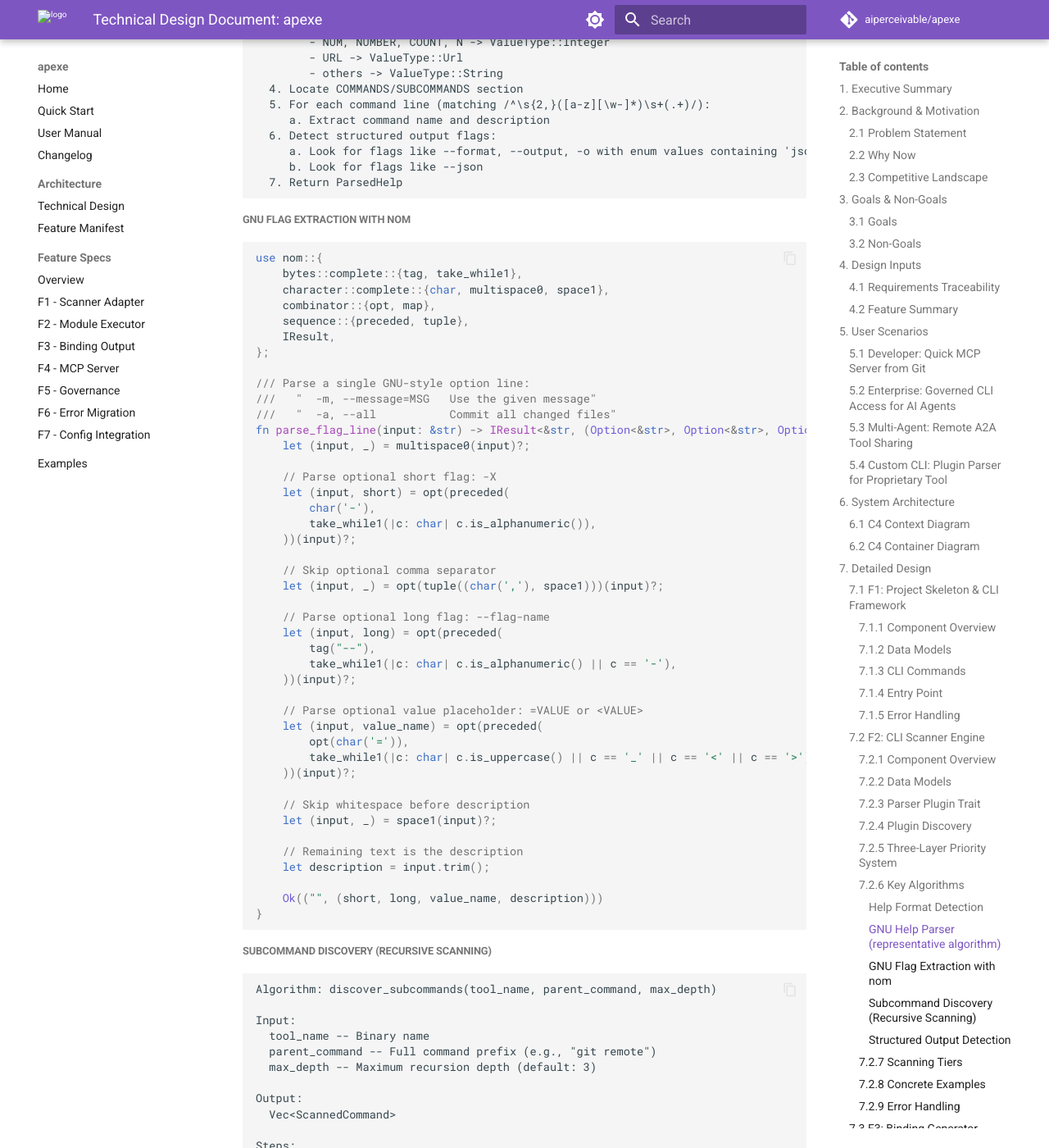
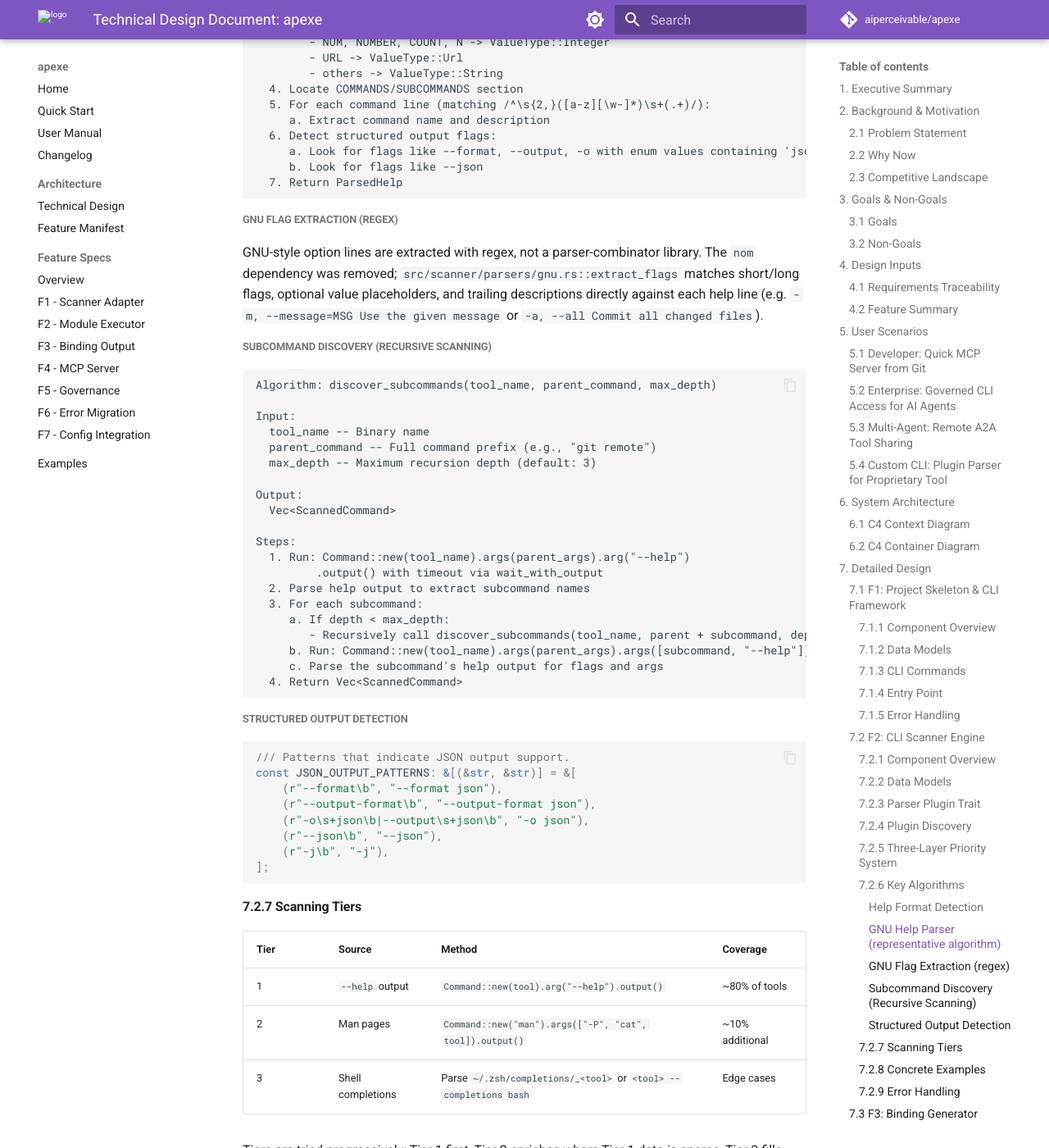
Before and after one commit to aiperceivable/apexe, an MkDocs documentation site: the page built from docs/tech-design.md, in a window 1280 px wide and 1400 px high, scrolled down 18254 px. Shown: the whole window at 82% size. Built offline with MkDocs 1.6.1 and Material for MkDocs 9.7.7, drawn with Linux system fonts in a browser that asks for light colours; comment, search, counter and statistics services are not loaded; some of the changed text lies outside the part shown.

Commit message:
docs: sync CHANGELOG/README/manual/specs with the 0.3.0 implementation
Bring the docs in line with the shipped code after the two review rounds +
release hardening:
- CHANGELOG [0.3.0]: fold in the review fixes + release hardening — new Added
  (audit trail wired, MCP/A2A integration tests), Security (env scrubbing, ACL
  fail-closed, 0o600 audit log), and Fixed (log_level, scan/list error surfacing,
  adapter examples/dedup, scanner robustness, audited failures); correct the
  now-stale 'ACL::new ... None' and SandboxManager lines; note nom + a2a
  --enable-approval removal.
- README/user-manual: remove the non-existent 'apexe a2a --enable-approval';
  document always-on subprocess isolation (env scrubbing, no-shell, output cap,
  timeout) instead of a --sandbox toggle; drop the JWT-auth claim (localhost
  default + library auth); accurate governance/security capability bullets.
- FEATURE_MANIFEST: refresh from the stale v0.1.0 snapshot to 0.3.0 (versions,
  test count/LOC, A2A, tokio::process, no Sandbox/JWT).
- tech-design / v2-f2 / v2-f3 / apcore-integration: drop SandboxManager and the
  nom-based GNU parser; align auth to the library API; add an as-built banner to
  the pre-implementation apcore-integration design doc.

Docs-only; no code change (build/tests unaffected, 407 passing). Historical
records left intact: released CHANGELOG 0.2.0/0.1.0 entries, docs/plans/*.json,
and the superseded v0.1-era f1–f5 feature specs.

````diff
--- a/docs/tech-design.md
+++ b/docs/tech-design.md
@@ -739,53 +739,13 @@ Steps:
   7. Return ParsedHelp
 ```
 
-##### GNU Flag Extraction with nom
-
-```rust
-use nom::{
-    bytes::complete::{tag, take_while1},
-    character::complete::{char, multispace0, space1},
-    combinator::{opt, map},
-    sequence::{preceded, tuple},
-    IResult,
-};
-
-/// Parse a single GNU-style option line:
-///   "  -m, --message=MSG   Use the given message"
-///   "  -a, --all           Commit all changed files"
-fn parse_flag_line(input: &str) -> IResult<&str, (Option<&str>, Option<&str>, Option<&str>, &str)> {
-    let (input, _) = multispace0(input)?;
-
-    // Parse optional short flag: -X
-    let (input, short) = opt(preceded(
-        char('-'),
-        take_while1(|c: char| c.is_alphanumeric()),
-    ))(input)?;
-
-    // Skip optional comma separator
-    let (input, _) = opt(tuple((char(','), space1)))(input)?;
-
-    // Parse optional long flag: --flag-name
-    let (input, long) = opt(preceded(
-        tag("--"),
-        take_while1(|c: char| c.is_alphanumeric() || c == '-'),
-    ))(input)?;
-
-    // Parse optional value placeholder: =VALUE or <VALUE>
-    let (input, value_name) = opt(preceded(
-        opt(char('=')),
-        take_while1(|c: char| c.is_uppercase() || c == '_' || c == '<' || c == '>'),
-    ))(input)?;
-
-    // Skip whitespace before description
-    let (input, _) = space1(input)?;
-
-    // Remaining text is the description
-    let description = input.trim();
-
-    Ok(("", (short, long, value_name, description)))
-}
-```
+##### GNU Flag Extraction (regex)
+
+GNU-style option lines are extracted with regex, not a parser-combinator library.
+The `nom` dependency was removed; `src/scanner/parsers/gnu.rs::extract_flags`
+matches short/long flags, optional value placeholders, and trailing descriptions
+directly against each help line (e.g. `  -m, --message=MSG   Use the given message`
+or `  -a, --all           Commit all changed files`).
 
 ##### Subcommand Discovery (Recursive Scanning)
 
@@ -1839,7 +1799,7 @@ impl AuditLogger {
 
 ### 8.2 Alternative B: Pure Deterministic Parsing with Plugin System (Proposed)
 
-**Approach:** Parser combinators (nom) and regex-based parsers for known help formats, with a plugin system for custom formats.
+**Approach:** Regex-based parsers for known help formats, with a plugin system for custom formats.
 
 **Pros:**
 - Zero cost, zero latency
````
Also changed, not shown: CHANGELOG.md (+20 -3 lines), README.md (+12 -8 lines), docs/FEATURE_MANIFEST.md (+27 -22 lines), docs/apcore-integration/tech-design.md (+30 -7 lines), docs/features/v2-f2-module-executor.md (+5 -10 lines), docs/features/v2-f3-binding-output.md (+2 -4 lines), docs/user-manual.md (+23 -11 lines).
